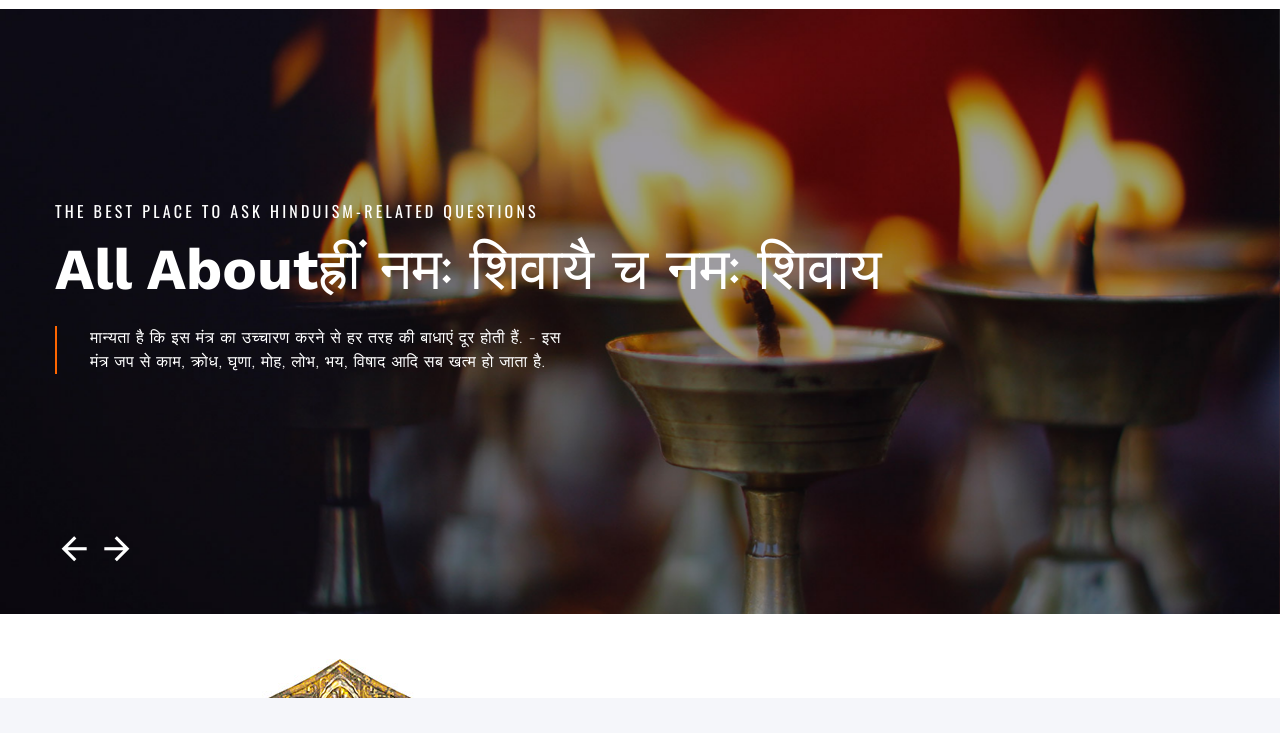
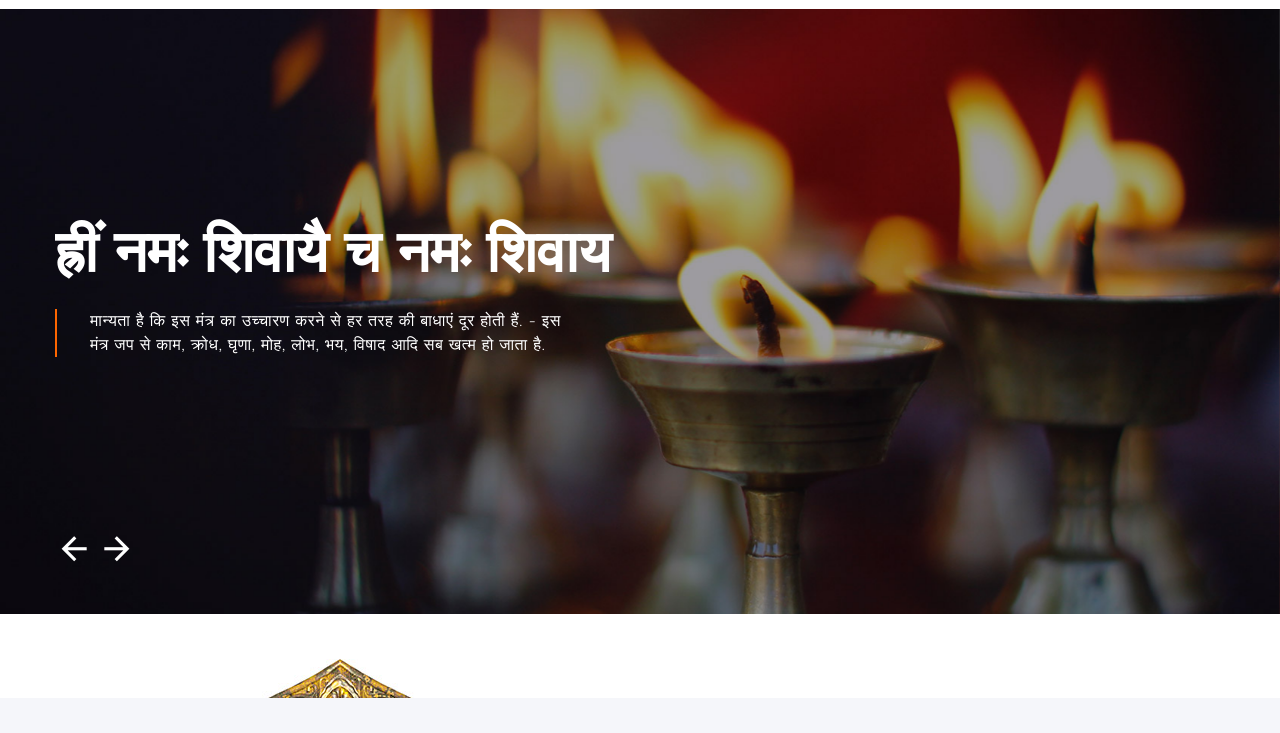
Before and after one commit to nutanmishra/shrishrividhyadham, a plain HTML site: page index.html in a window 1280 px wide. Shown: the part 102-835 px from the top of the page. Drawn offline with nearby package versions, Linux system fonts and the light colour scheme.

Commit message:
Update index.html

```diff
--- a/index.html
+++ b/index.html
@@ -138,7 +138,7 @@
             <div class="slide-inner" style="transform: translate3d(-1968.4px, 0px, 0px); transition: all 0ms ease 0s;">
               <div class="swiper-slide-caption">
                 <div class="container">
-                  <h6 class="wow-outer"><span class="wow not-animated" data-caption-animate="slideInUp" style="visibility: visible; animation-name: slideInUp;">Welcome to Hindu Faith</span></h6>
+<!--                   <h6 class="wow-outer"><span class="wow not-animated" data-caption-animate="slideInUp" style="visibility: visible; animation-name: slideInUp;">Welcome to Hindu Faith</span></h6> -->
                   <h1 class="wow-outer"><span class="wow not-animated" data-caption-animate="slideInDown" style="visibility: visible; animation-name: slideInDown;"><span class="font-weight-bold">श्री श्री विद्याधाम</span></span></h1>
                   <div class="swiper-caption-text swiper-caption-text-sm">
                     <div class="swiper-caption-text-decoration wow not-animated" data-caption-animate="scaleInVertical" style="visibility: visible; animation-name: scaleInVertical;"></div>
@@ -155,8 +155,8 @@
             <div class="slide-inner" style="transform: translate3d(-984.2px, 0px, 0px); transition: all 0ms ease 0s;">
               <div class="swiper-slide-caption">
                 <div class="container">
-                  <h6 class="wow-outer"><span class="wow not-animated" data-caption-animate="slideInUp" style="visibility: visible;">the best place to ask Hinduism-related questions</span></h6>
-                  <h1 class="wow-outer"><span class="wow not-animated" data-caption-animate="slideInDown" style="visibility: visible;"><span class="font-weight-bold">All About</span><span>ह्रीं नमः शिवायै च नमः शिवाय</span></span></h1>
+<!--                   <h6 class="wow-outer"><span class="wow not-animated" data-caption-animate="slideInUp" style="visibility: visible;">the best place to ask Hinduism-related questions</span></h6> -->
+                  <h1 class="wow-outer"><span class="wow not-animated" data-caption-animate="slideInDown" style="visibility: visible;"><span class="font-weight-bold">ह्रीं नमः शिवायै च नमः शिवाय</span></h1>
                   <div class="swiper-caption-text">
                     <div class="swiper-caption-text-decoration wow not-animated" data-caption-animate="scaleInVertical" style="visibility: visible;"></div>
                     <div class="swiper-caption-text-inner">
```
